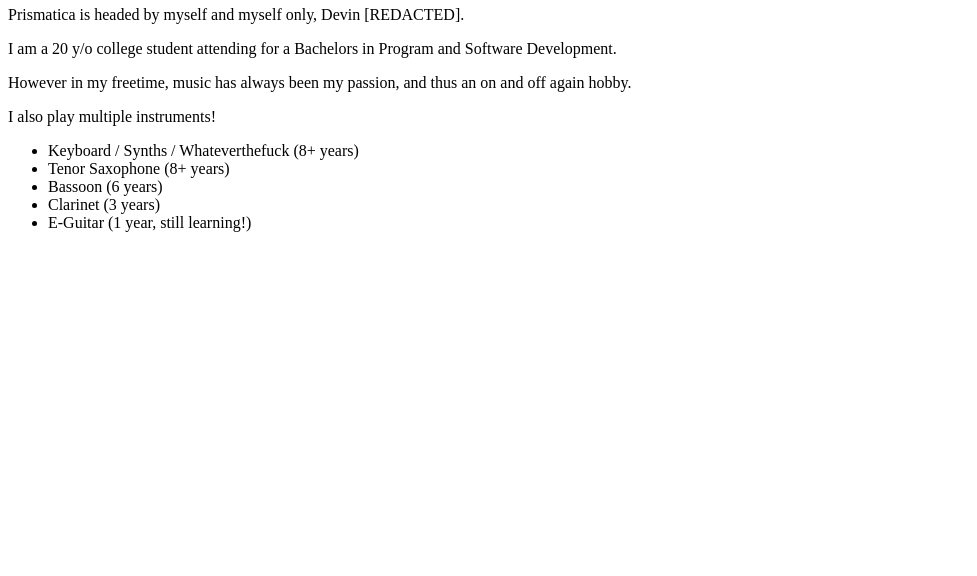
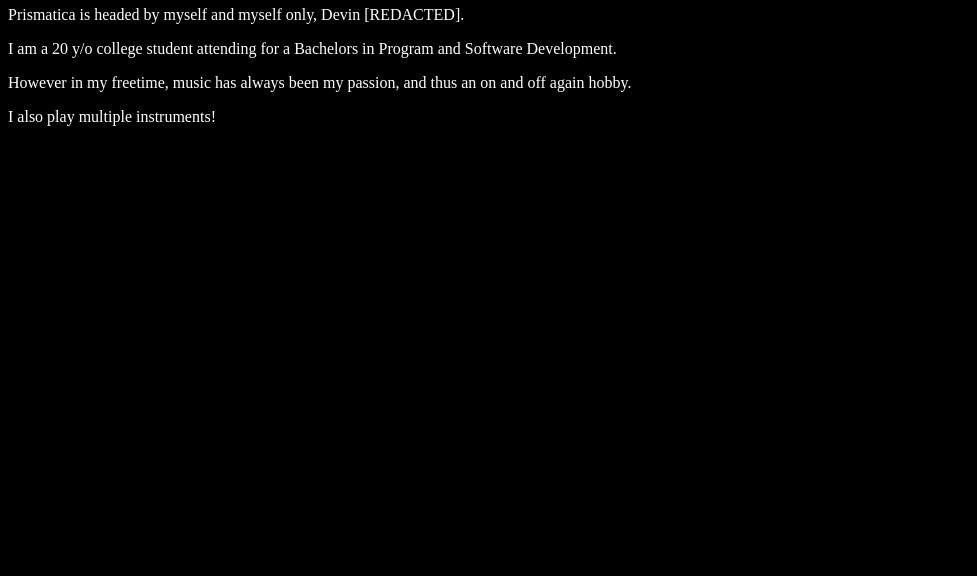
Before and after one commit to prismaticaofficial/prismatica.github.io, a plain HTML site: page pages/about.html in a window 1280 px wide. Shown: the part 224-800 px from the top of the page, without its empty margins (0-977 px from the left). Drawn offline with Linux system fonts and the light colour scheme; files that its build step writes are made by us from their sources.

Commit message:
Update about.html

```diff
--- a/pages/about.html
+++ b/pages/about.html
@@ -3,6 +3,7 @@
 <html>
   <head>
     <title>/// ABOUT ///</title>
+    <link rel="stylesheet" href="./prismstyle.css">
   </head>
   <body>
     <h1> ABOUT PRISMATICA </h1>
```
